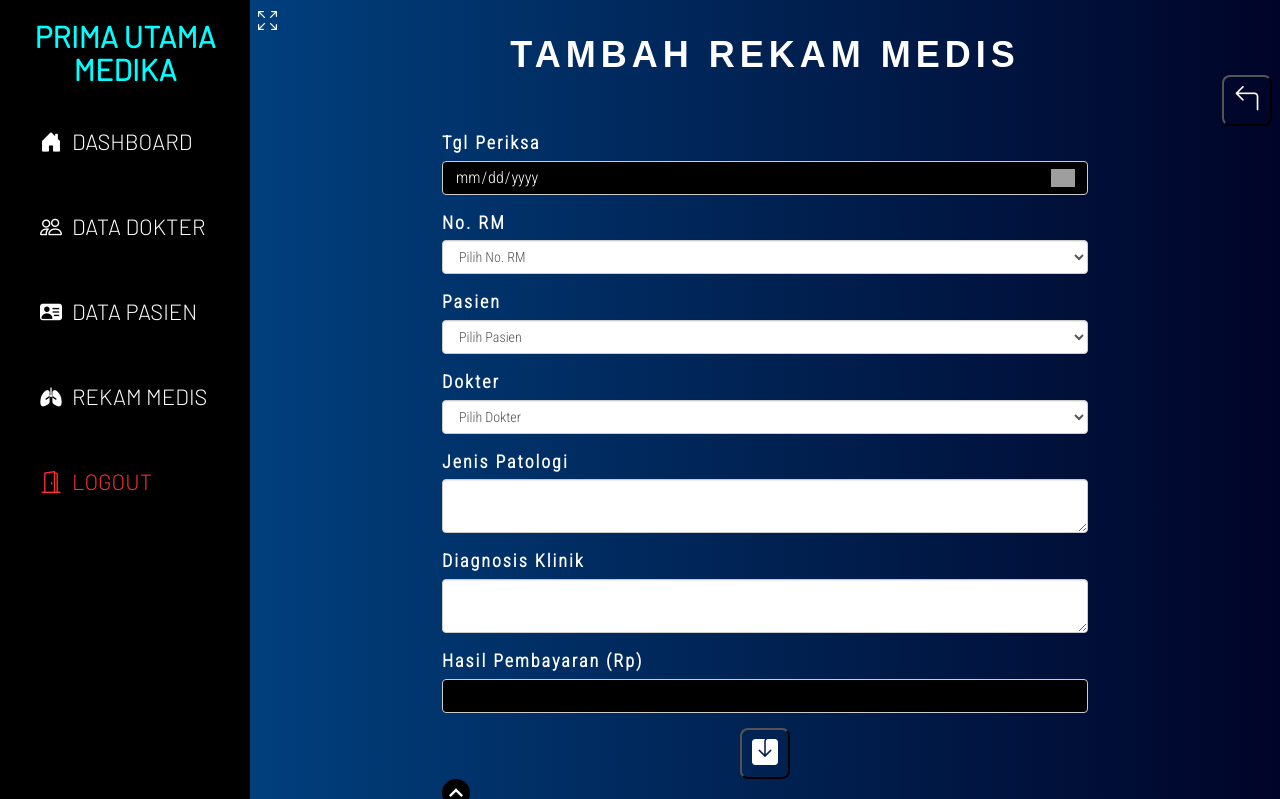
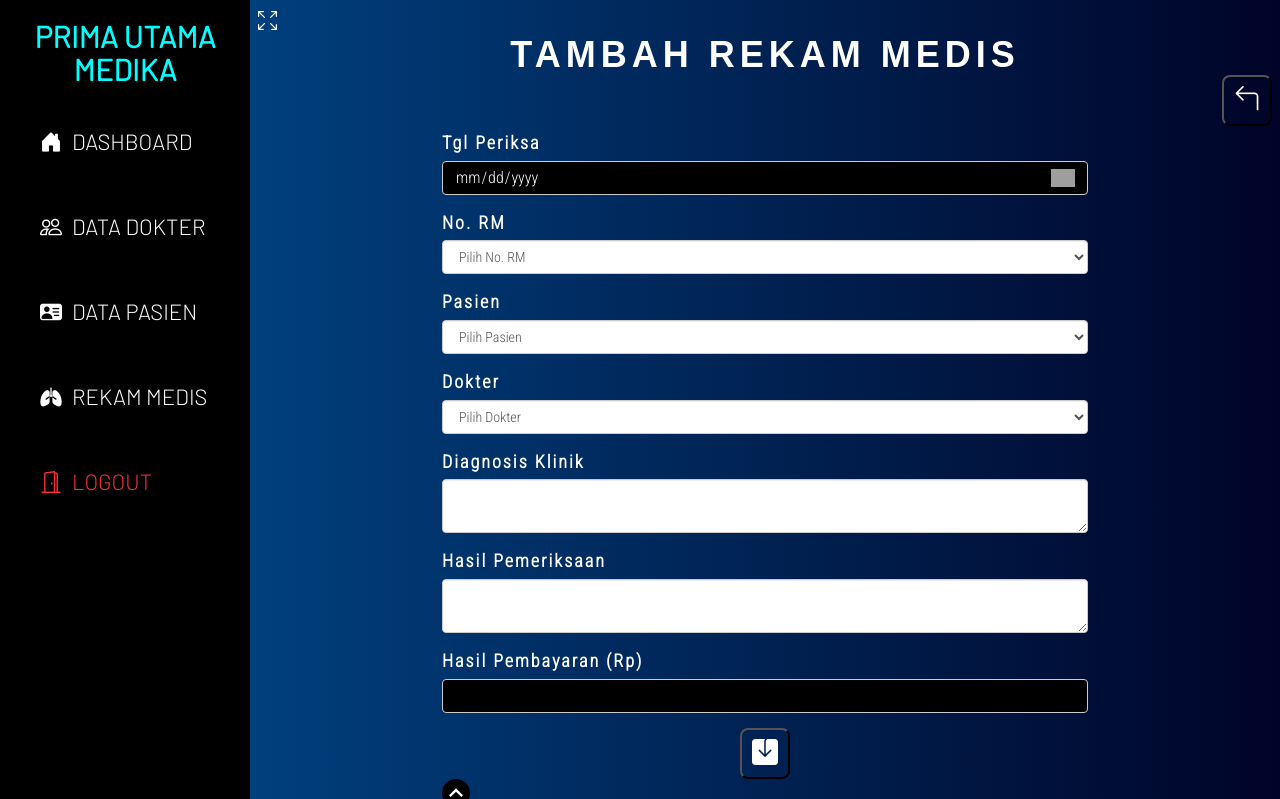
Before and after one commit to damsaddam/datamanagementapplication, a PHP site: page /datamanagementapplication/rekammedis/add.php in a window 1280 px wide. Shown: the top 799 px of the page. Run offline with PHP 8.4, Linux system fonts and the light colour scheme; a user stored in the database is signed in; data comes from the database, SQL or seed files in the repository; some libraries are stand-ins or nearby versions; some web fonts are replaced.

Commit message:
small changes

```diff
--- a/rekammedis/add.php
+++ b/rekammedis/add.php
@@ -254,11 +254,11 @@
                         </select>
                     </div>
                     <div class="form-group">
-                        <label for="jenis_patologi">Jenis Patologi</label>
+                        <label for="jenis_patologi">Diagnosis Klinik</label>
                         <textarea name="jenis_patologi" id="jenis_patologi" class="form-control" required></textarea>
                     </div>
                     <div class="form-group">
-                        <label for="diagnosis">Diagnosis Klinik</label>
+                        <label for="diagnosis">Hasil Pemeriksaan</label>
                         <textarea name="diagnosis" id="diagnosis" class="form-control" required></textarea>
                     </div>
                     <div class="form-group">
--- a/rekammedis/data.php
+++ b/rekammedis/data.php
@@ -247,8 +247,8 @@
                             <th>No. RM</th>
                             <th>Pasien</th>
                             <th>Dokter</th>
-                            <th>Jenis Patologi</th>
                             <th>Diagnosis Klinik</th>
+                            <th>Hasil Pemeriksaan</th>
                             <th>Hasil Pembayaran (Rp)</th>
                             <th><i class="bi bi-gear-wide-connected"></i></th>
                         </tr>
```
